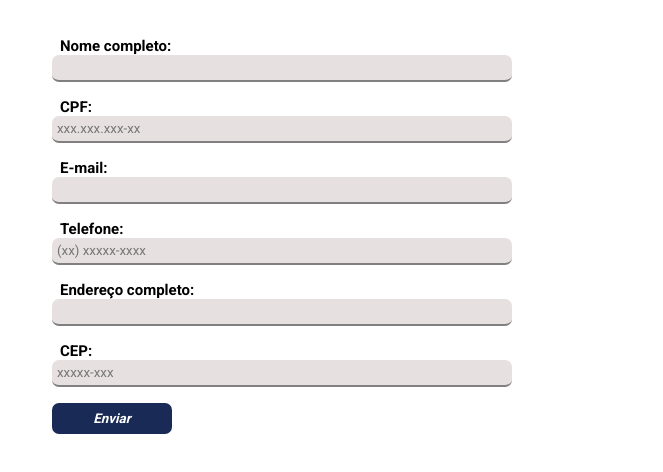
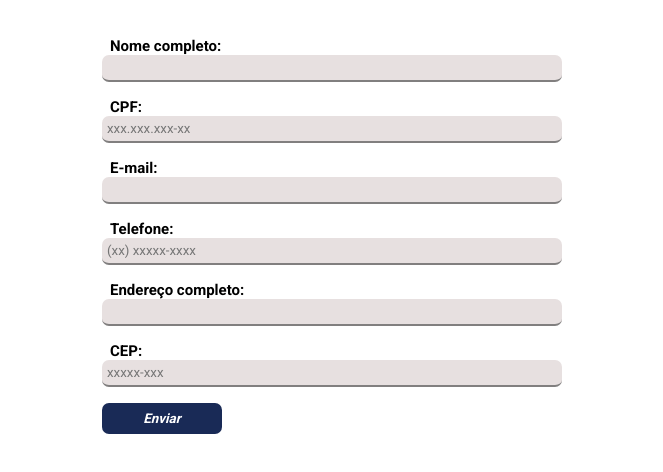
Before and after one commit to Fabricio-luiz/formulario-cadastro, a plain HTML site: page index.html in a window 1280 px wide. Shown: the part 166-638 px from the top of the page, without its empty margins (308-971 px from the left). Drawn offline with nearby package versions, Linux system fonts and the light colour scheme.

Commit message:
Update main.css

```diff
--- a/main.css
+++ b/main.css
@@ -35,8 +35,9 @@ form{
     max-width: 460px; /*area maxima*/
     width: 100%;
     justify-content: space-between; /*para distribuir o espaçamento entre os itens*/
-    margin-bottom: 50px;
-    margin-left: 20px;
+    /*margin-bottom: 50px;*/
+    /*margin-left: 20px;*/
+    margin: auto;
 }
 
 .form-campo{
```
